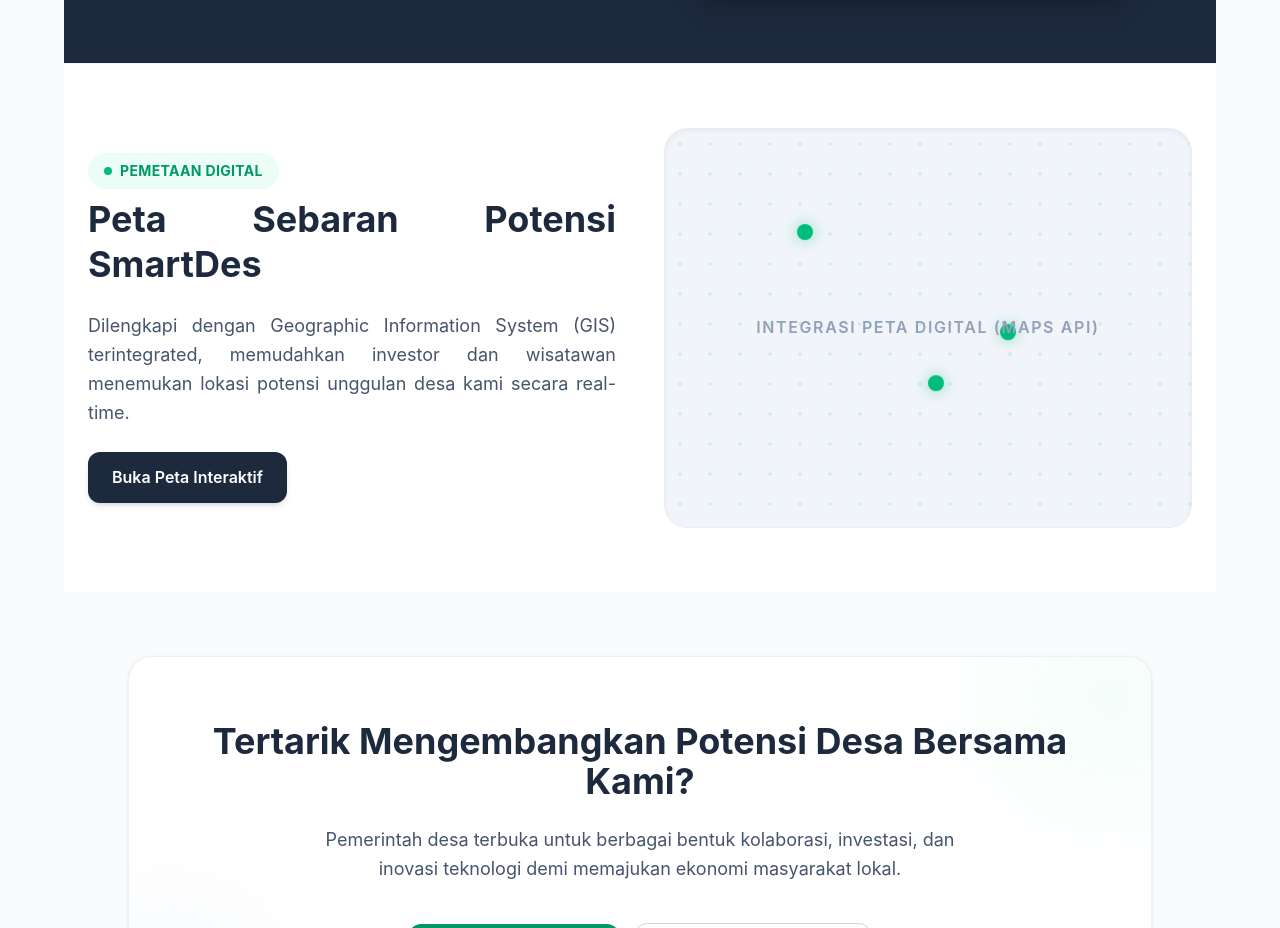
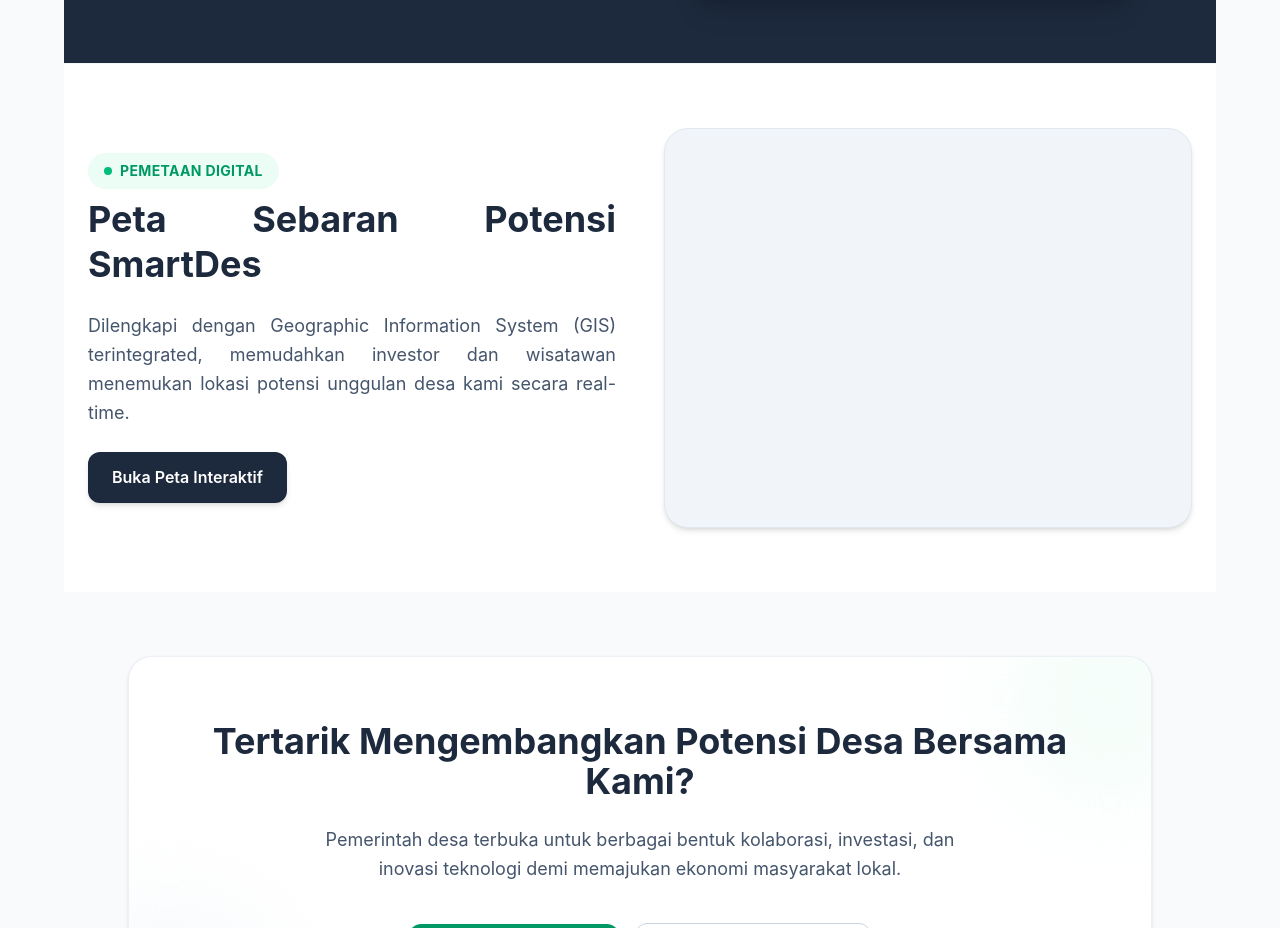
Before and after one commit to muhammadarlianoscar-uti/TA-WEB-24-SEMBADE, a Next.js app in the folder my-app/: page /potensi in a window 1280 px wide. Shown: the part 1865-2793 px from the top of the page. Built offline with nearby package versions, Linux system fonts and the light colour scheme.

Commit message:
membuat sebuah container yang digunakan untuk menampilkan bagian peta di potensi desa

```diff
--- a/my-app/app/potensi/page.tsx
+++ b/my-app/app/potensi/page.tsx
@@ -319,6 +319,7 @@
                   <circle cx="50" cy="100" r="4" fill="#fff" stroke="#f59e0b" strokeWidth="2" />
                   <circle cx="150" cy="75" r="4" fill="#fff" stroke="#f59e0b" strokeWidth="2" />
                   <circle cx="250" cy="35" r="4" fill="#fff" stroke="#f59e0b" strokeWidth="2" />
+
                 </svg>
               </div>
             </div>
@@ -357,18 +358,8 @@
 
             <div className="lg:w-1/2 w-full">
 
-            {/* membuat area simulasi peta. */}
-              <div className="bg-slate-100 rounded-3xl h-80 md:h-[400px] w-full relative overflow-hidden shadow-inner border border-slate-200/60 flex items-center justify-center">
-
-              {/* membuat pola seperti grid pada peta */}
-                <div className="absolute inset-0 opacity-20" style={{ backgroundImage: 'radial-gradient(#4ade80 2px, transparent 2px)', backgroundSize: '30px 30px' }}></div>
-
-                {/* mesimulasikan lokasi potensi desa */}
-                <div className="absolute top-1/4 left-1/4 w-4 h-4 bg-emerald-500 rounded-full shadow-[0_0_15px_rgba(16,185,129,0.5)] animate-bounce"></div>
-                <div className="absolute top-1/2 right-1/3 w-4 h-4 bg-emerald-500 rounded-full shadow-[0_0_15px_rgba(16,185,129,0.5)] animate-bounce" style={{ animationDelay: '0.2s' }}></div>
-                <div className="absolute bottom-1/3 left-1/2 w-4 h-4 bg-emerald-500 rounded-full shadow-[0_0_15px_rgba(16,185,129,0.5)] animate-bounce" style={{ animationDelay: '0.4s' }}></div>
-
-                <p className="relative z-10 font-semibold text-slate-400 tracking-widest uppercase">Integrasi Peta Digital (Maps API)</p>
+            {/* UPDATE: Mengganti area peta simulasi menjadi Peta Satelit Google Maps Interaktif Nyata */}
+              <div className="bg-slate-100 rounded-3xl h-80 md:h-[400px] w-full relative overflow-hidden shadow-md border border-slate-200 flex items-center justify-center z-0">
               </div>
             </div>
           </div>
```
